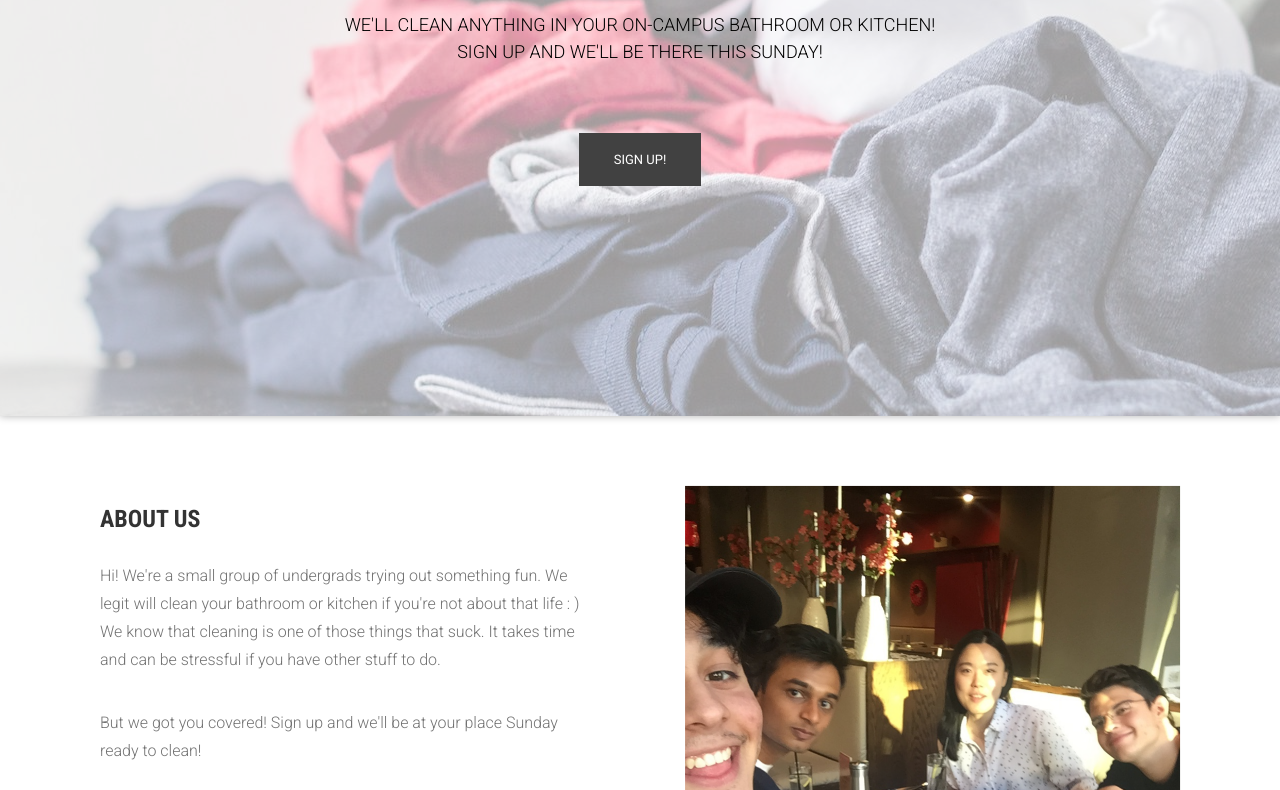
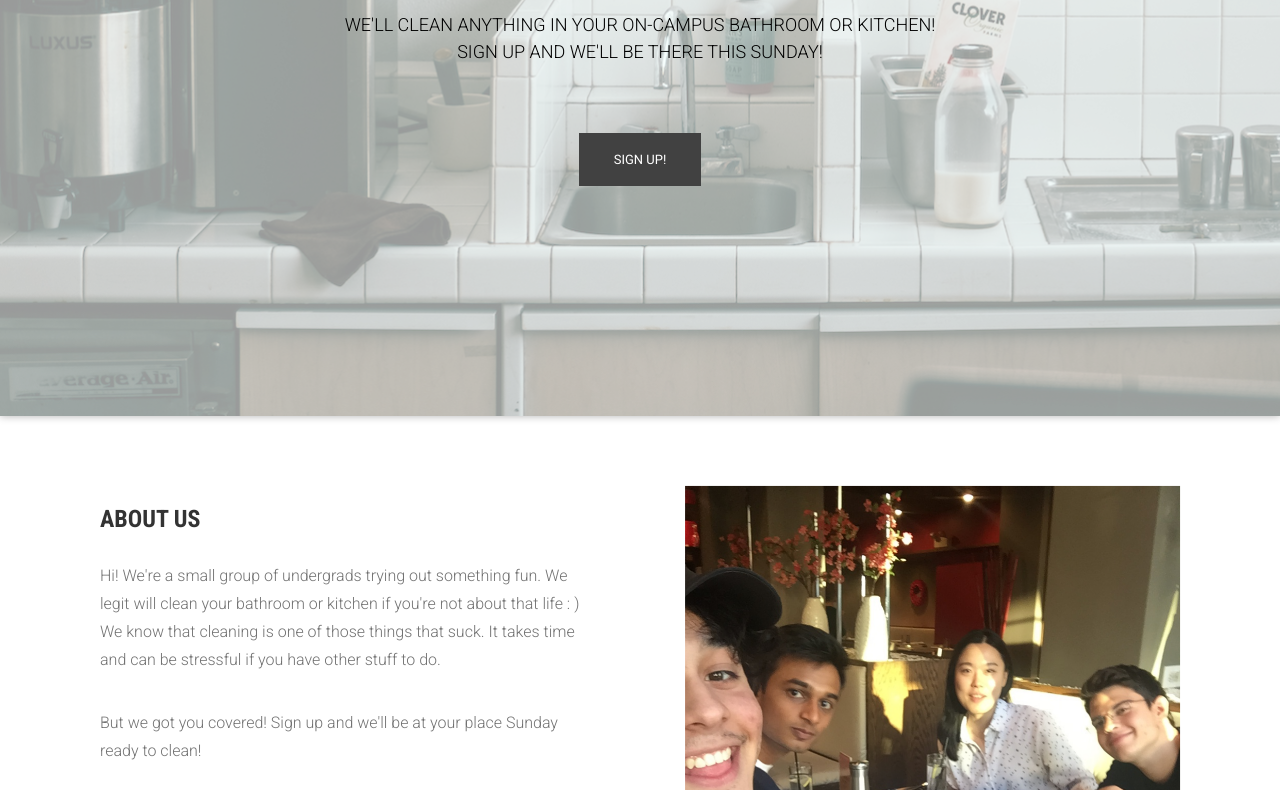
Before and after one commit to northwesternclean/northwesternclean, a plain HTML site: page index.html in a window 1280 px wide. Shown: the part 314-1104 px from the top of the page. Drawn offline with nearby package versions, Linux system fonts and the light colour scheme; a web font is replaced by a local one.

Commit message:
Changed cover photo

```diff
--- a/css/main.css
+++ b/css/main.css
@@ -140,7 +140,7 @@ a:hover {
   opacity: 0;
 }
 #hero-area {
-  background: url('../images/dirty-laundry.jpg') no-repeat;
+  background: url('../images/kitchen.jpg') no-repeat;
   background-size: cover;
   /*background-attachment: fixed;*/
   padding: 230px 0;
```
Also changed, not shown: images/kitchen.jpg (added).
